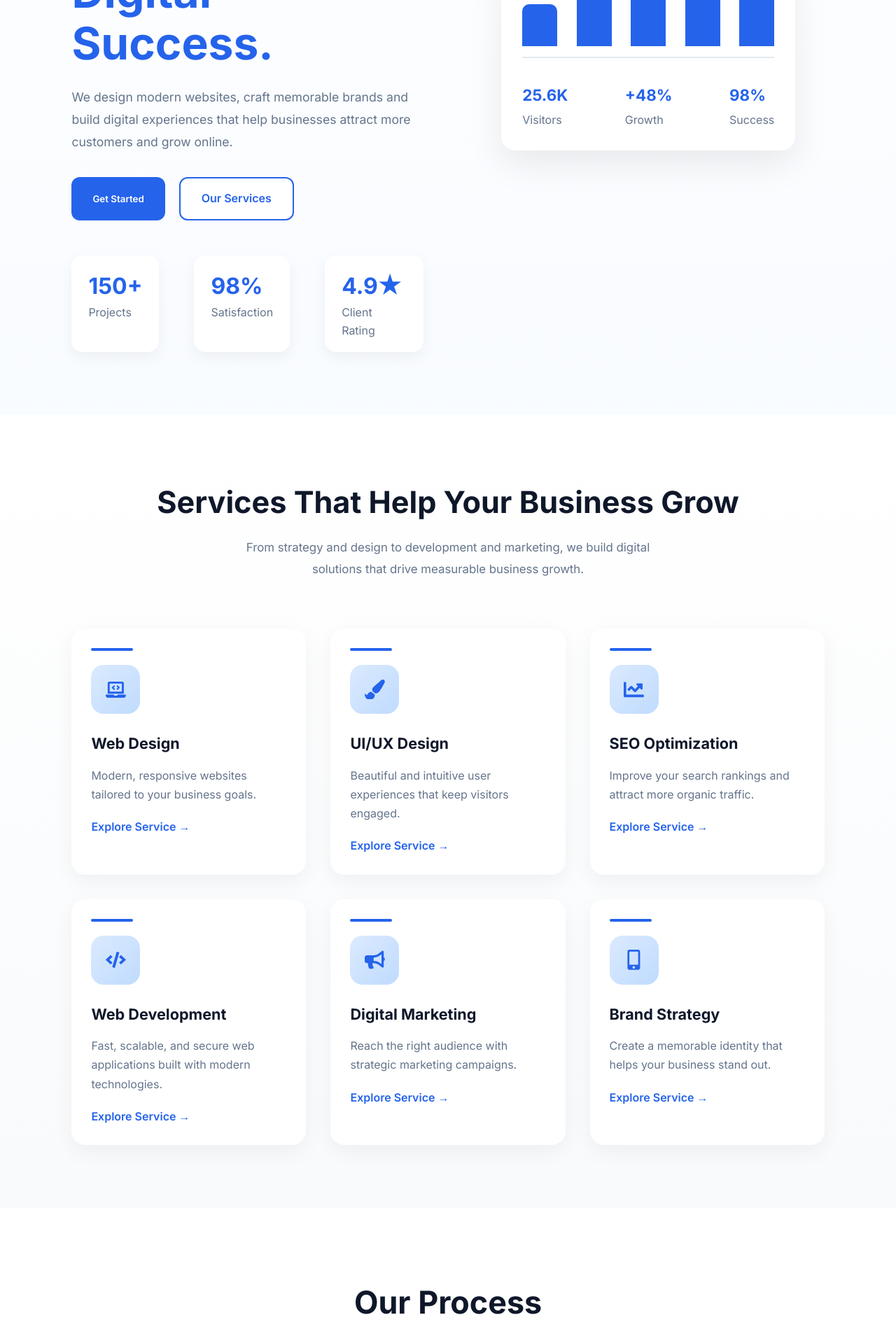
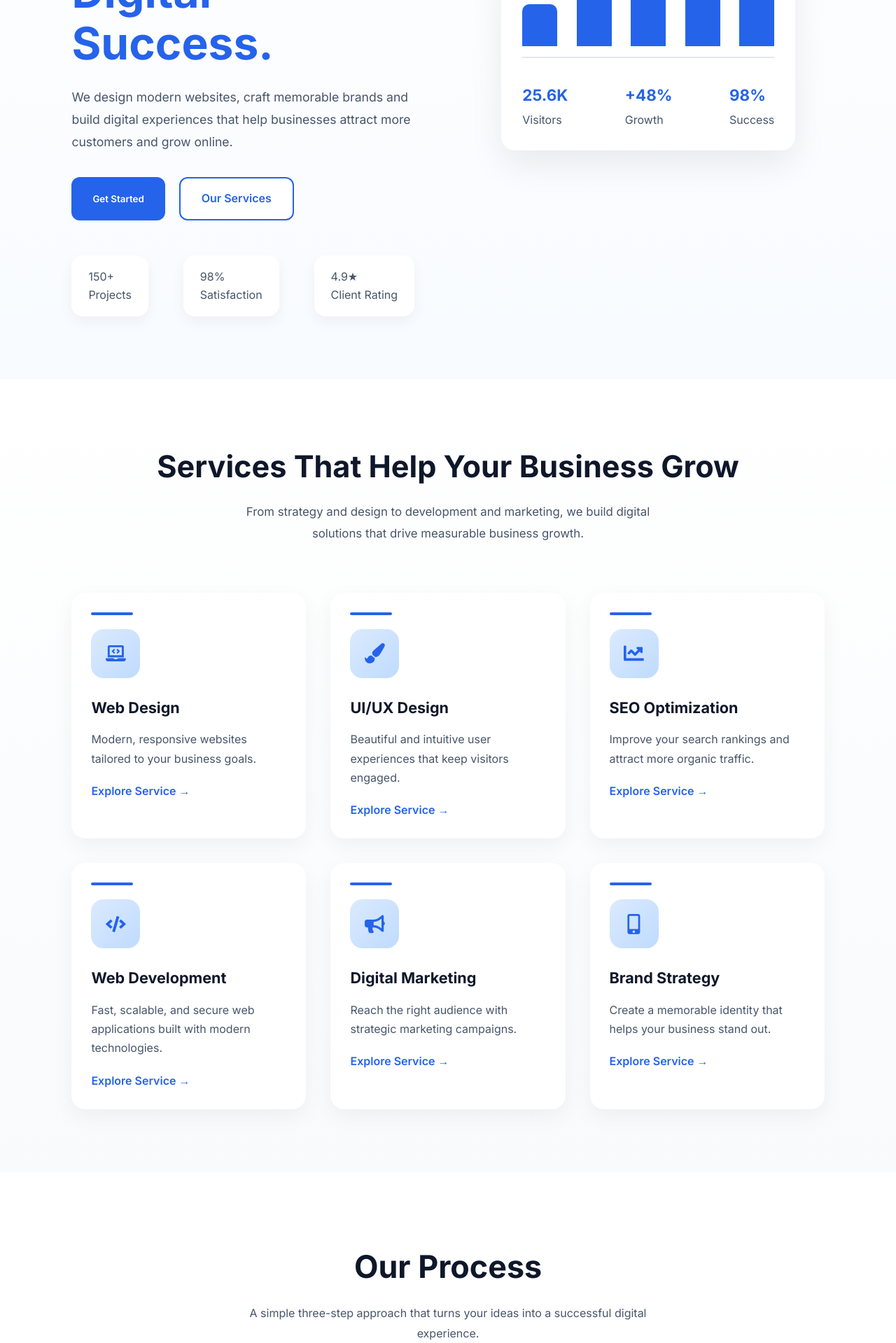
Before and after one commit to Shukan28/NorthPeak-Digital, a React (Vite) app: page / in a window 1280 px wide. Shown: the part 400-2319 px from the top of the page at 70% size. Built offline with nearby package versions, Linux system fonts and the light colour scheme.

Commit message:
Optimizing

```diff
--- a/index.html
+++ b/index.html
@@ -9,7 +9,7 @@
   <link rel="preconnect" href="https://fonts.gstatic.com" crossorigin>
   <link href="https://fonts.googleapis.com/css2?family=Inter:wght@300;400;500;600;700;800&display=swap"
     rel="stylesheet">
-  <title>vite-project</title>
+  <title>NorthPeak Digital | Web Design & Development Agency</title>
 </head>
 
 <body>
--- a/src/App.jsx
+++ b/src/App.jsx
@@ -13,12 +13,14 @@ function App() {
   return (
     <>
       <Navbar />
+      <main>
       <Hero />
       <Services />
       <Process />
       <Testimonials />
       <Pricing />
       <Contact />
+      </main>
       <Footer />
     </>
   );
--- a/src/components/Contact.css
+++ b/src/components/Contact.css
@@ -23,7 +23,7 @@
 }
 
 .contact-left p {
-    color: #64748B;
+    color: #475569;
     line-height: 1.8;
     margin-bottom: 35px;
 }
@@ -68,7 +68,7 @@
     width: 100%;
     padding: 15px;
     margin-bottom: 15px;
-    border: 1px solid #CBD5E1;
+    border: 1px solid #334155;
     border-radius: 10px;
     font-size: 1rem;
     outline: none;
--- a/src/components/Footer.css
+++ b/src/components/Footer.css
@@ -21,7 +21,7 @@
 }
 
 .footer-brand p {
-    color: #CBD5E1;
+    color: #334155;
     line-height: 1.8;
 }
 
@@ -32,13 +32,14 @@
 }
 
 .footer-links a {
-    color: #CBD5E1;
+    color: #334155;
     transition: .3s;
     position: relative;
 }
 
 .footer-links a:hover {
     color: white;
+    text-decoration: underline;
 }
 
 .footer-links a::after {
@@ -54,6 +55,11 @@
 
 .footer-links a:hover::after {
     width: 100%;
+}
+
+.footer-links a:focus {
+    color: #2563EB;
+    text-decoration: underline;
 }
 
 .footer-social {
@@ -82,7 +88,7 @@
     justify-content: space-between;
     flex-wrap: wrap;
     gap: 20px;
-    color: #CBD5E1;
+    color: #334155;
 }
 
 .footer-bottom a {
--- a/src/components/Footer.jsx
+++ b/src/components/Footer.jsx
@@ -6,7 +6,7 @@ function Footer() {
         <footer className="footer">
             <div className="footer-content">
                 <div className="footer-brand">
-                    <h2>NorthPeak Digital</h2>
+                    <div className="footer-logo">NorthPeak Digital</div>
                     <p>
                         Helping businesses grow through modern web design, development and digital strategy.
                     </p>
--- a/src/components/Hero.css
+++ b/src/components/Hero.css
@@ -38,7 +38,7 @@
 
 .hero-description {
     max-width: 550px;
-    color: #64748B;
+    color: #475569;
     font-size: 1.1rem;
     line-height: 1.8;
     margin-bottom: 35px;
@@ -79,7 +79,7 @@
 }
 
 .hero-stats p {
-    color: #64748B;
+    color: #475569;
 }
 
 .hero-stats div {
@@ -185,7 +185,7 @@
 }
 
 .metrics p {
-    color: #64748B;
+    color: #475569;
     margin-top: 5px;
 }
 
--- a/src/components/Hero.jsx
+++ b/src/components/Hero.jsx
@@ -22,15 +22,15 @@ function Hero() {
                 </div>
                 <div className="hero-stats">
                     <div>
-                        <h3>150+</h3>
+                        <p className="hero-stat-number">150+</p>
                         <p>Projects</p>
                     </div>
                     <div>
-                        <h3>98%</h3>
+                        <p className="hero-stat-number">98%</p>
                         <p>Satisfaction</p>
                     </div>
                     <div>
-                        <h3>4.9★</h3>
+                        <p className="hero-stat-number">4.9★</p>
                         <p>Client Rating</p>
                     </div>
                 </div>
--- a/src/components/Pricing.css
+++ b/src/components/Pricing.css
@@ -12,7 +12,7 @@
 .pricing-subtitle {
     max-width: 650px;
     margin: 0 auto 70px;
-    color: #64748B;
+    color: #475569;
     line-height: 1.8;
 }
 
@@ -70,7 +70,7 @@
 }
 
 .duration {
-    color: #64748B;
+    color: #475569;
 }
 
 .price-card ul {
--- a/src/components/Process.css
+++ b/src/components/Process.css
@@ -12,7 +12,7 @@
 .process-subtitle {
     max-width: 650px;
     margin: 0 auto 70px;
-    color: #64748B;
+    color: #475569;
     line-height: 1.8;
 }
 
@@ -72,7 +72,7 @@
 }
 
 .process-card p {
-    color: #64748B;
+    color: #475569;
     line-height: 1.8;
 }
 
--- a/src/components/Services.css
+++ b/src/components/Services.css
@@ -13,7 +13,7 @@
 .services-subtitle {
     max-width: 650px;
     margin: 0 auto 70px;
-    color: #64748B;
+    color: #475569;
     line-height: 1.8;
     font-size: 1.05rem;
 }
@@ -58,7 +58,7 @@
 }
 
 .service-card p {
-    color: #64748B;
+    color: #475569;
     line-height: 1.7;
 }
 
--- a/src/components/Testimonials.css
+++ b/src/components/Testimonials.css
@@ -18,7 +18,7 @@
 .testimonials-subtitle {
     max-width: 650px;
     margin: 0 auto 70px;
-    color: #64748B;
+    color: #475569;
     line-height: 1.8;
 }
 
@@ -87,7 +87,7 @@
 }
 
 .client-info span {
-    color: #64748B;
+    color: #475569;
     font-size: .9rem;
 }
 
--- a/src/components/Testimonials.jsx
+++ b/src/components/Testimonials.jsx
@@ -45,7 +45,7 @@ function Testimonials() {
                 {client.name.charAt(0)}
               </div>
               <div>
-                <h4>{client.name}</h4>
+                <h3>{client.name}</h3>
                 <span>{client.role}</span>
               </div>
             </div>
```
